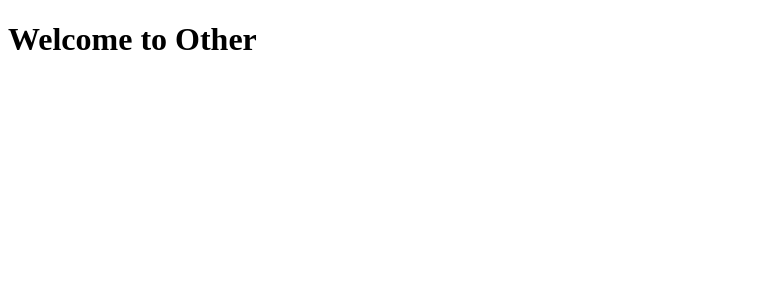
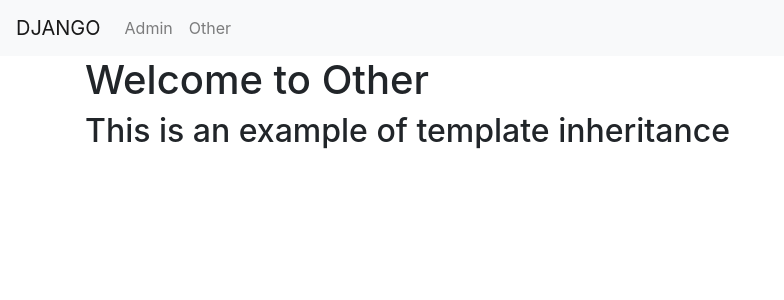
Before and after one commit to tytechortz/python_django_full_stack, a Django app: page /basic_app/other/ in a window 1280 px wide. Shown: the top 300 px of the page, without its empty margins (0-784 px from the left). Run offline with Django 3.2, Linux system fonts and the light colour scheme; some libraries are stand-ins or nearby versions.

Commit message:
template inheritance

```diff
--- a/Django_Stuff/Django_Level_Four/learning_templates/basic_app/templates/basic_app/base.html
+++ b/Django_Stuff/Django_Level_Four/learning_templates/basic_app/templates/basic_app/base.html
@@ -0,0 +1,27 @@
+<!DOCTYPE html>
+<html>
+  <head>
+    <meta charset="utf-8">
+    <title>Base</title>
+    <!-- Latest compiled and minified CSS -->
+    <link rel="stylesheet" href="https://stackpath.bootstrapcdn.com/bootstrap/4.1.3/css/bootstrap.min.css"
+    integrity="sha384-MCw98/SFnGE8fJT3GXwEOngsV7Zt27NXFoaoApmYm81iuXoPkFOJwJ8ERdknLPMO" crossorigin="anonymous">
+
+  </head>
+  <body>
+    <nav class="navbar navbar-expand-lg navbar-light bg-light">
+      <div class="navbar-nav">
+        <a class="navbar-brand" href="{% url 'index' %}">DJANGO</a>
+        <a class="nav-item nav-link" href="{% url 'admin:index' %}">Admin</a>
+        <a class="nav-item nav-link" href="{% url 'basic_app:other' %}">Other</a>
+      </div>
+    </nav>
+
+    <div class="container">
+    {% block body_block %}
+    {# Anything outside of this will be inherited if you use extend.#}
+    {% endblock %}
+    </div>
+
+  </body>
+</html>
--- a/Django_Stuff/Django_Level_Four/learning_templates/basic_app/templates/basic_app/other.html
+++ b/Django_Stuff/Django_Level_Four/learning_templates/basic_app/templates/basic_app/other.html
@@ -1,12 +1,6 @@
 <!DOCTYPE html>
-<html lang="en">
-<head>
-    <meta charset="UTF-8">
-    <meta name="viewport" content="width=device-width, initial-scale=1.0">
-    <meta http-equiv="X-UA-Compatible" content="ie=edge">
-    <title></title>
-</head>
-<body>
+{% extends "basic_app/base.html"%}
+    {% block body_block %}
     <h1>Welcome to Other</h1>
-</body>
-</html>
+    <h2>This is an example of template inheritance</h2>
+    {% endblock %}
```
Also changed, not shown: Django_Stuff/Django_Level_Four/learning_templates/basic_app/templates/basic_app/index.html (+4 -10 lines).
